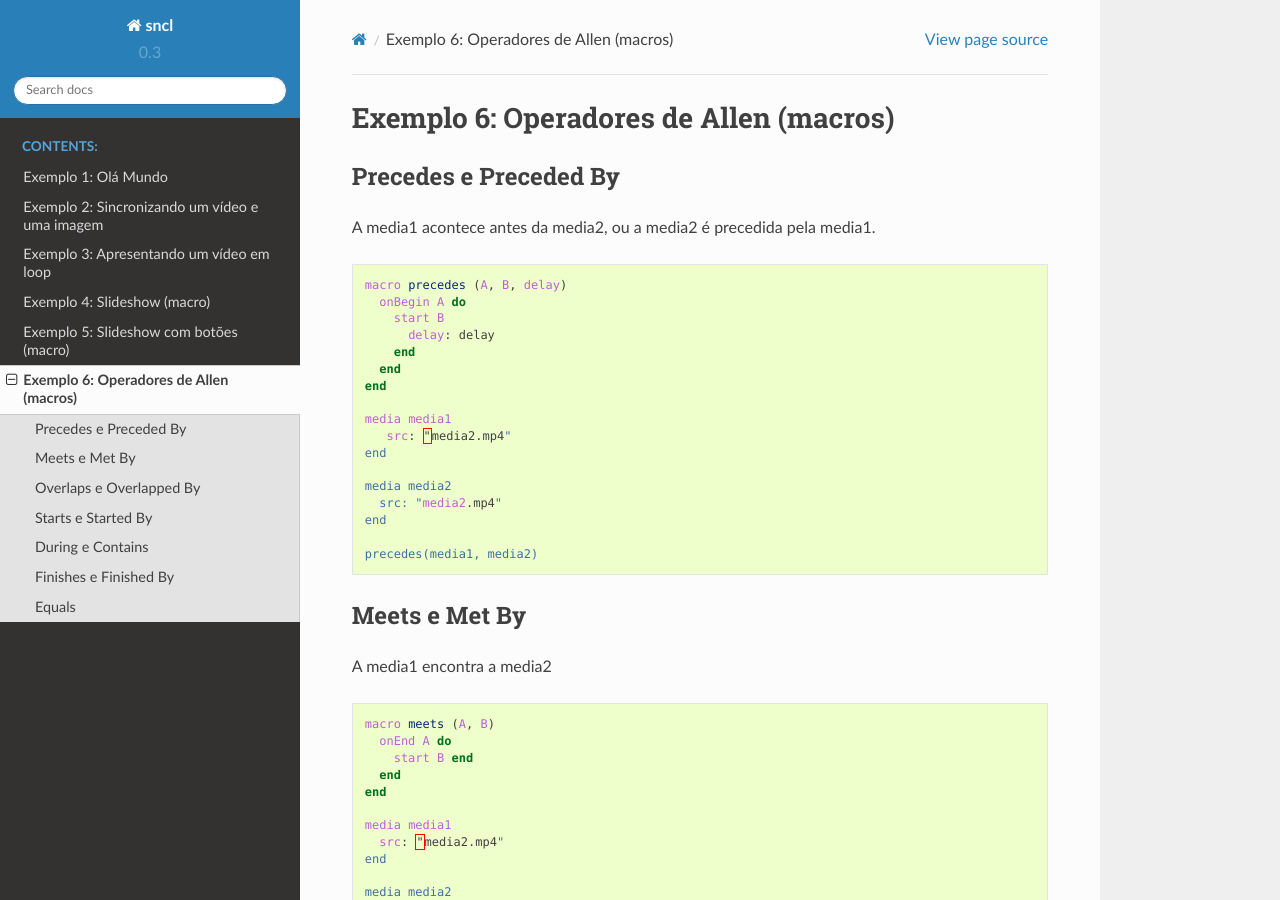
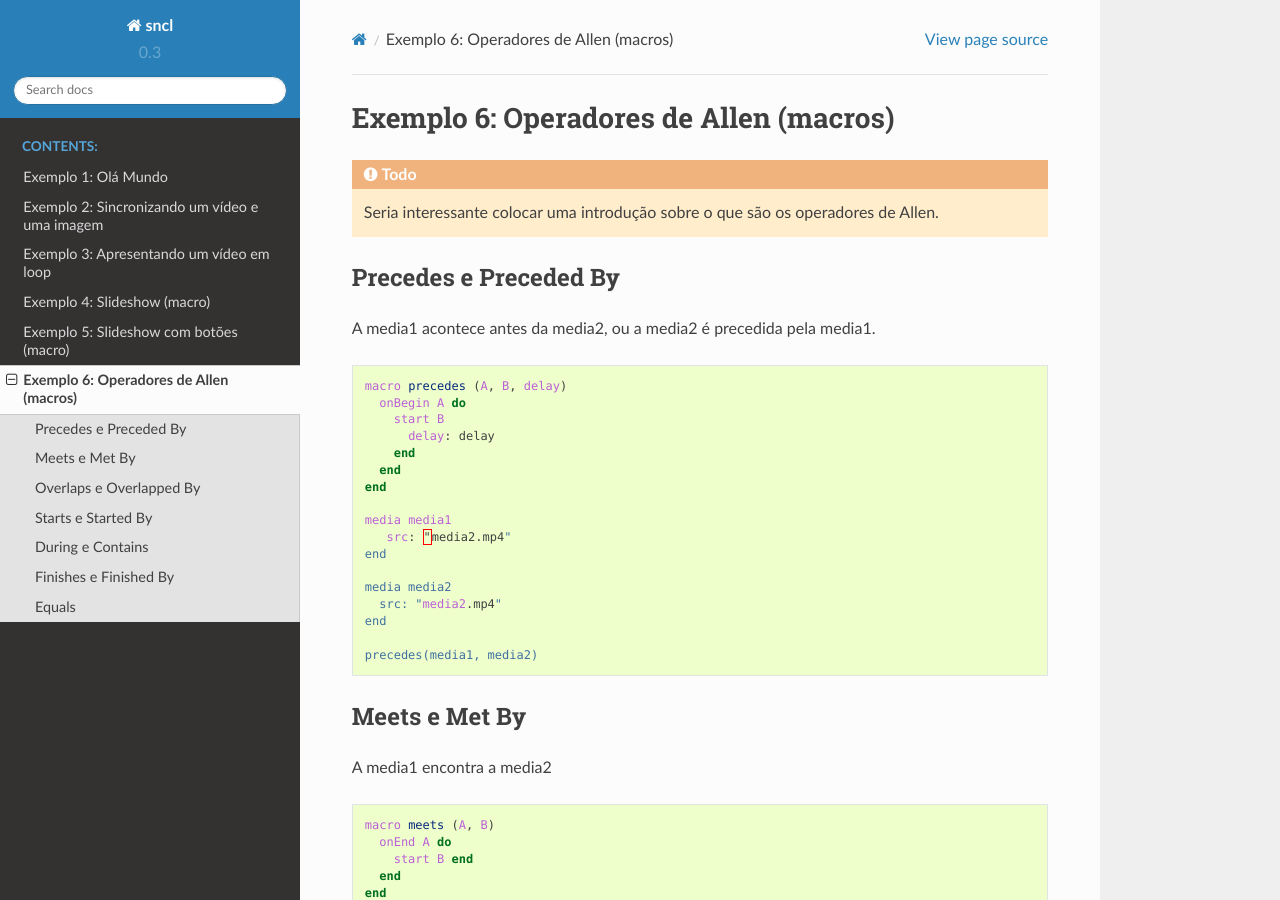
Before and after one commit to TeleMidia-MA/sncl, a Sphinx documentation site: the page built from doc/example06-allens-operators.rst, in a window 1280 px wide and 900 px high. Built offline with Sphinx 7.4.7 and the Read the Docs theme 2.0.0, drawn with Linux system fonts in a browser that asks for light colours; pages that are not in the unit, such as notebooks, are missing from menus.

Commit message:
doc: Add todos

```diff
--- a/doc/conf.py
+++ b/doc/conf.py
@@ -35,6 +35,8 @@ extensions = ['sphinx.ext.todo',
     'sphinx.ext.coverage',
     'sphinx.ext.ifconfig',
     'sphinx.ext.viewcode']
+
+todo_link_only = True
 
 # Add any paths that contain templates here, relative to this directory.
 templates_path = ['_templates']
--- a/doc/example06-allens-operators.rst
+++ b/doc/example06-allens-operators.rst
@@ -1,6 +1,8 @@
 Exemplo 6: Operadores de Allen (macros)
 =======================================
 
+.. todo:: Seria interessante colocar uma introdução sobre o que são os
+          operadores de Allen.
 
 Precedes e Preceded By
 ----------------------
--- a/doc/index.rst
+++ b/doc/index.rst
@@ -17,6 +17,7 @@ Welcome to sncl's documentation!
    example05-slideshow-buttons
    example06-allens-operators
 
+   todo
 
 Indices and tables
 ==================
```
